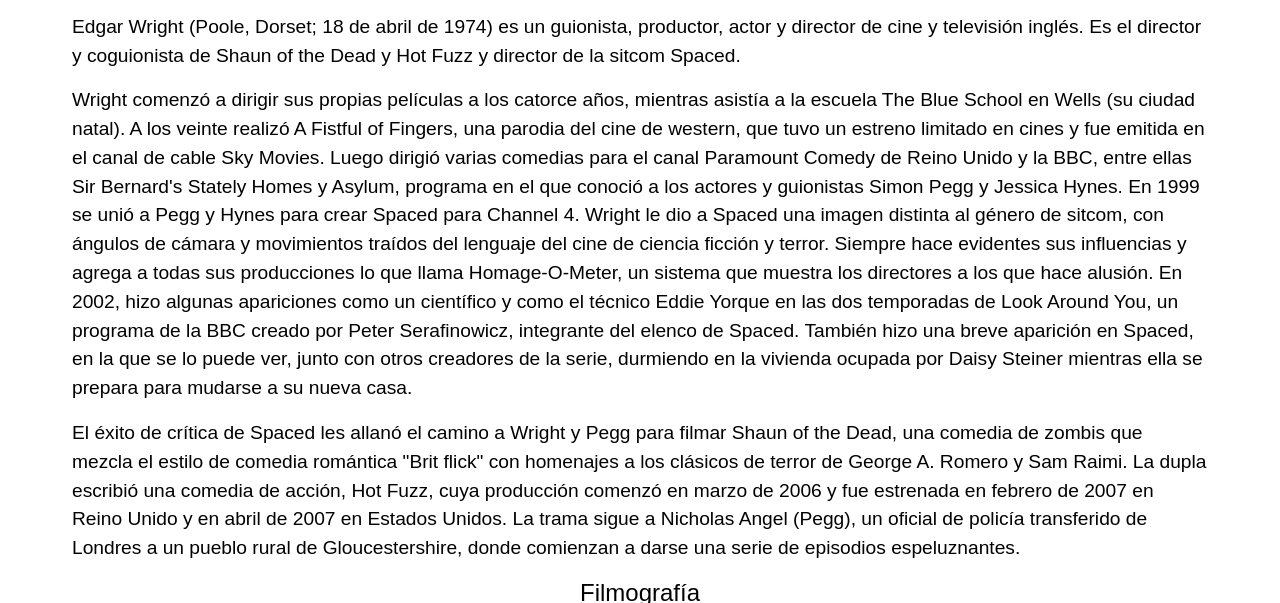
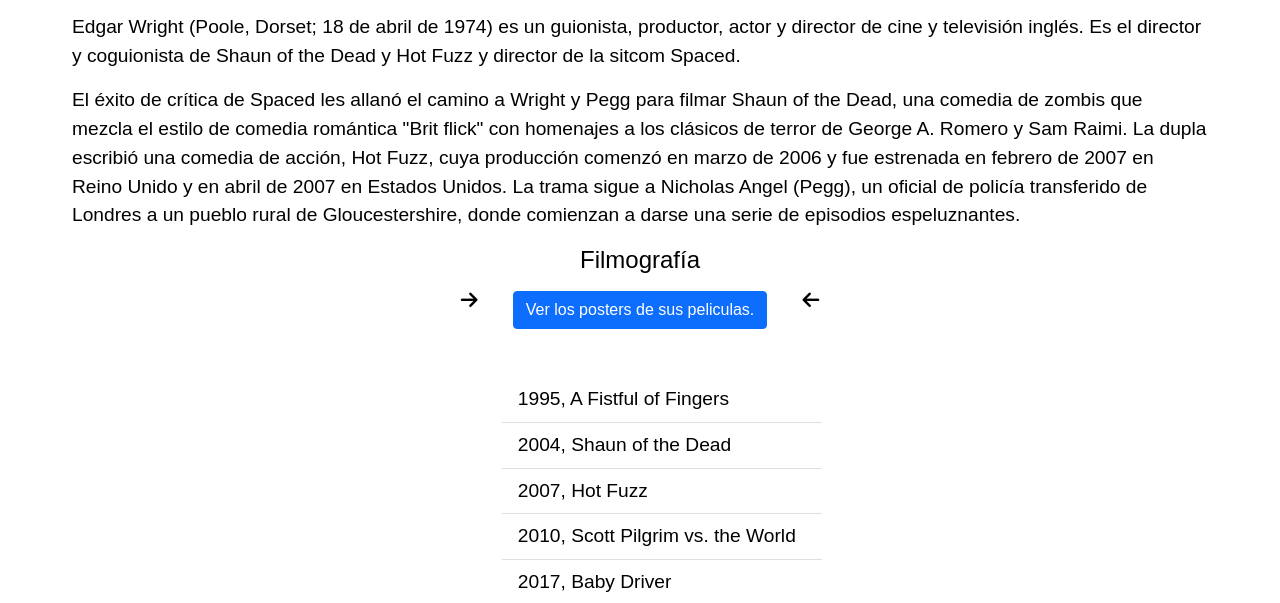
Before and after one commit to TestingEdgarW/gitTest, a plain HTML site: page index.html in a window 1280 px wide. Shown: the part 631-1234 px from the top of the page. Drawn offline with nearby package versions, Linux system fonts and the light colour scheme.

Commit message:
Borre un parrafo en la introduccion

```diff
--- a/index.html
+++ b/index.html
@@ -56,20 +56,6 @@
                     inglés. Es el director y coguionista de Shaun of the Dead y Hot Fuzz y director de la sitcom Spaced.
                 </p>
                 <p>
-                    Wright comenzó a dirigir sus propias películas a los catorce años, mientras asistía a la escuela The Blue School en
-                    Wells (su ciudad natal). A los veinte realizó A Fistful of Fingers, una parodia del cine de western, que tuvo un estreno
-                    limitado en cines y fue emitida en el canal de cable Sky Movies. Luego dirigió varias comedias para el canal Paramount
-                    Comedy de Reino Unido y la BBC, entre ellas Sir Bernard's Stately Homes y Asylum, programa en el que conoció a los
-                    actores y guionistas Simon Pegg y Jessica Hynes. En 1999 se unió a Pegg y Hynes para crear Spaced para Channel 4. Wright
-                    le dio a Spaced una imagen distinta al género de sitcom, con ángulos de cámara y movimientos traídos del lenguaje del
-                    cine de ciencia ficción y terror. Siempre hace evidentes sus influencias y agrega a todas sus producciones lo que llama
-                    Homage-O-Meter, un sistema que muestra los directores a los que hace alusión. En 2002, hizo algunas apariciones como un
-                    científico y como el técnico Eddie Yorque en las dos temporadas de Look Around You, un programa de la BBC creado por
-                    Peter Serafinowicz, integrante del elenco de Spaced. También hizo una breve aparición en Spaced, en la que se lo puede
-                    ver, junto con otros creadores de la serie, durmiendo en la vivienda ocupada por Daisy Steiner mientras ella se prepara
-                    para mudarse a su nueva casa.
-                </p>
-                <p>
                     El éxito de crítica de Spaced les allanó el camino a Wright y Pegg para filmar Shaun of the Dead, una comedia de zombis
                     que mezcla el estilo de comedia romántica "Brit flick" con homenajes a los clásicos de terror de George A. Romero y Sam
                     Raimi. La dupla escribió una comedia de acción, Hot Fuzz, cuya producción comenzó en marzo de 2006 y fue estrenada en
```
Also changed, not shown: style.css (line endings or trailing spaces).
